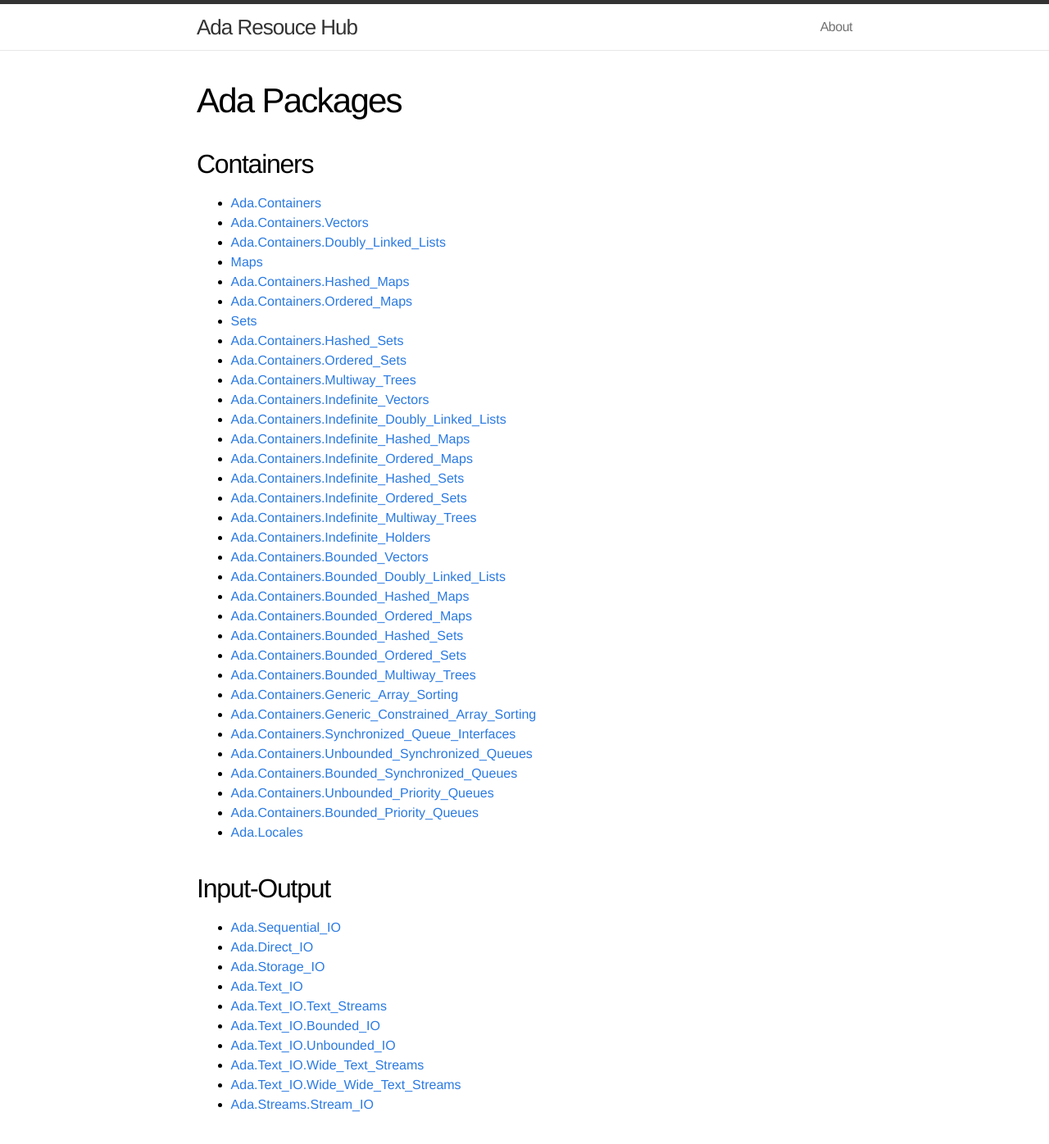
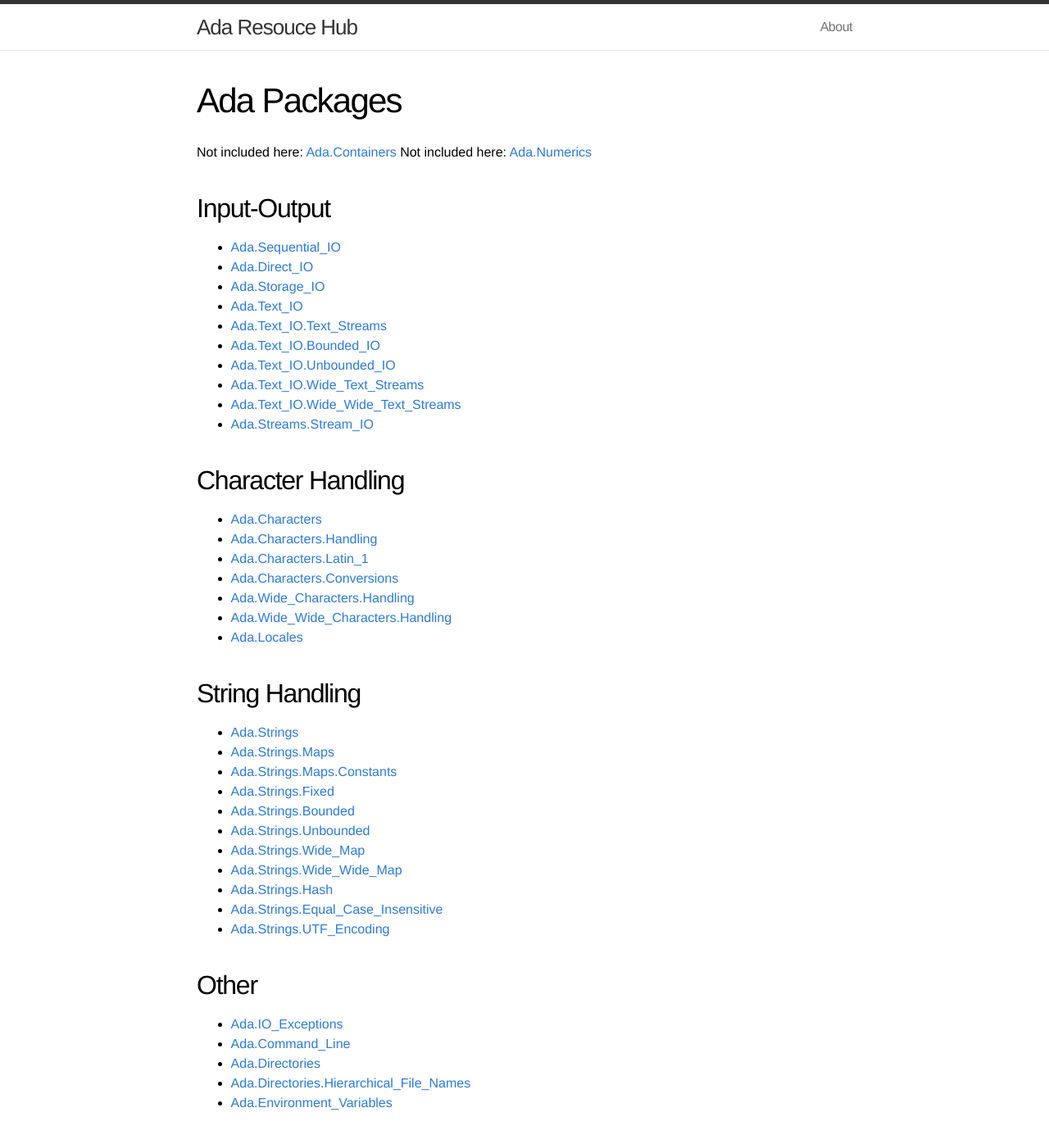
Before and after one commit to quornings/quornings.github.io, a Jekyll site: the page built from ada/man/ada.md, in a window 1280 px wide and 1400 px high. Shown: the top 1396 px of the window at 82% size. Built offline with Jekyll 4.4.1, drawn with Linux system fonts in a browser that asks for light colours; some of the changed text lies outside the part shown.

Commit message:
Add Ada.Numerics

```diff
--- a/ada/man/ada.md
+++ b/ada/man/ada.md
@@ -3,49 +3,8 @@ layout: page
 title: Ada Packages
 ---
 
-## Containers
-
-- [Ada.Containers](https://www.adaic.org/resources/add_content/standards/12rm/html/RM-A-18-1.html)
-- [Ada.Containers.Vectors](https://www.adaic.org/resources/add_content/standards/12rm/html/RM-A-18-2.html)
-- [Ada.Containers.Doubly_Linked_Lists](https://www.adaic.org/resources/add_content/standards/12rm/html/RM-A-18-1.html)
-
-- [Maps](https://www.adaic.org/resources/add_content/standards/12rm/html/RM-A-18-4.html)
-- [Ada.Containers.Hashed_Maps](https://www.adaic.org/resources/add_content/standards/12rm/html/RM-A-18-5.html)
-- [Ada.Containers.Ordered_Maps](https://www.adaic.org/resources/add_content/standards/12rm/html/RM-A-18-6.html)
-
-- [Sets](https://www.adaic.org/resources/add_content/standards/12rm/html/RM-A-18-7.html)
-- [Ada.Containers.Hashed_Sets](https://www.adaic.org/resources/add_content/standards/12rm/html/RM-A-18-8.html)
-- [Ada.Containers.Ordered_Sets](https://www.adaic.org/resources/add_content/standards/12rm/html/RM-A-18-9.html)
-
-- [Ada.Containers.Multiway_Trees](https://www.adaic.org/resources/add_content/standards/12rm/html/RM-A-18-10.html)
-
-- [Ada.Containers.Indefinite_Vectors](https://www.adaic.org/resources/add_content/standards/12rm/html/RM-A-18-11.html)
-- [Ada.Containers.Indefinite_Doubly_Linked_Lists](https://www.adaic.org/resources/add_content/standards/12rm/html/RM-A-18-12.html)
-- [Ada.Containers.Indefinite_Hashed_Maps](https://www.adaic.org/resources/add_content/standards/12rm/html/RM-A-18-13.html)
-- [Ada.Containers.Indefinite_Ordered_Maps](https://www.adaic.org/resources/add_content/standards/12rm/html/RM-A-18-14.html)
-- [Ada.Containers.Indefinite_Hashed_Sets](https://www.adaic.org/resources/add_content/standards/12rm/html/RM-A-18-15.html)
-- [Ada.Containers.Indefinite_Ordered_Sets](https://www.adaic.org/resources/add_content/standards/12rm/html/RM-A-18-16.html)
-- [Ada.Containers.Indefinite_Multiway_Trees](https://www.adaic.org/resources/add_content/standards/12rm/html/RM-A-18-17.html)
-- [Ada.Containers.Indefinite_Holders](https://www.adaic.org/resources/add_content/standards/12rm/html/RM-A-18-18.html)
-
-- [Ada.Containers.Bounded_Vectors](https://www.adaic.org/resources/add_content/standards/12rm/html/RM-A-18-19.html)
-- [Ada.Containers.Bounded_Doubly_Linked_Lists](https://www.adaic.org/resources/add_content/standards/12rm/html/RM-A-18-20.html)
-- [Ada.Containers.Bounded_Hashed_Maps](https://www.adaic.org/resources/add_content/standards/12rm/html/RM-A-18-21.html)
-- [Ada.Containers.Bounded_Ordered_Maps](https://www.adaic.org/resources/add_content/standards/12rm/html/RM-A-18-22.html)
-- [Ada.Containers.Bounded_Hashed_Sets](https://www.adaic.org/resources/add_content/standards/12rm/html/RM-A-18-23.html)
-- [Ada.Containers.Bounded_Ordered_Sets](https://www.adaic.org/resources/add_content/standards/12rm/html/RM-A-18-24.html)
-- [Ada.Containers.Bounded_Multiway_Trees](https://www.adaic.org/resources/add_content/standards/12rm/html/RM-A-18-25.html)
-
-- [Ada.Containers.Generic_Array_Sorting](https://www.adaic.org/resources/add_content/standards/12rm/html/RM-A-18-26.html)
-- [Ada.Containers.Generic_Constrained_Array_Sorting](https://www.adaic.org/resources/add_content/standards/12rm/html/RM-A-18-26.html)
-
-- [Ada.Containers.Synchronized_Queue_Interfaces](https://www.adaic.org/resources/add_content/standards/12rm/html/RM-A-18-27.html)
-- [Ada.Containers.Unbounded_Synchronized_Queues](https://www.adaic.org/resources/add_content/standards/12rm/html/RM-A-18-28.html)
-- [Ada.Containers.Bounded_Synchronized_Queues](https://www.adaic.org/resources/add_content/standards/12rm/html/RM-A-18-29.html)
-- [Ada.Containers.Unbounded_Priority_Queues](https://www.adaic.org/resources/add_content/standards/12rm/html/RM-A-18-30.html)
-- [Ada.Containers.Bounded_Priority_Queues](https://www.adaic.org/resources/add_content/standards/12rm/html/RM-A-18-31.html)
-
-- [Ada.Locales](https://www.adaic.org/resources/add_content/standards/12rm/html/RM-A-19.html)
+Not included here: [Ada.Containers](/ada/man/ada-containers/)
+Not included here: [Ada.Numerics](/ada/man/ada-numerics/)
 
 ## Input-Output
 
@@ -118,17 +80,7 @@ See [AdaCore](https://docs.adacore.com/gnat_rm-docs/html/gnat_rm/gnat_rm/the_gna
 - [Ada.Characters.Wide_Latin_9 (a-cwila1.ads)]()
 - [Ada.Characters.Wide_Wide_Latin_1 (a-chzla1.ads)]()
 - [Ada.Characters.Wide_Wide_Latin_9 (a-chzla9.ads)]()
-- [Ada.Containers.Formal_Doubly_Linked_Lists (a-cfdlli.ads)]()
-- [Ada.Containers.Formal_Hashed_Maps (a-cfhama.ads)]()
-- [Ada.Containers.Formal_Hashed_Sets (a-cfhase.ads)]()
-- [Ada.Containers.Formal_Ordered_Maps (a-cforma.ads)]()
-- [ntainers.Formal_Ordered_Sets (a-cforse.ads)]()
-- [Ada.Containers.Formal_Vectors (a-cofove.ads)]()
-- [Ada.Containers.Formal_Indefinite_Vectors (a-cfinve.ads)]()
-- [Ada.Containers.Functional_Vectors (a-cofuve.ads)]()
-- [Ada.Containers.Functional_Sets (a-cofuse.ads)]()
-- [Ada.Containers.Functional_Maps (a-cofuma.ads)]()
-- [Ada.Containers.Bounded_Holders (a-coboho.ads)]()
+
 - [Ada.Command_Line.Environment (a-colien.ads)]()
 - [Ada.Command_Line.Remove (a-colire.ads)]()
 - [Ada.Command_Line.Response_File (a-clrefi.ads)]()
```
Also changed, not shown: other parts of ada/man/ada.md (+3 -0 lines), ada/index.md (+2 -0 lines), ada/man/ada-containers.md (added, +59 -0 lines), ada/man/ada-numerics.md (added, +51 -0 lines).
